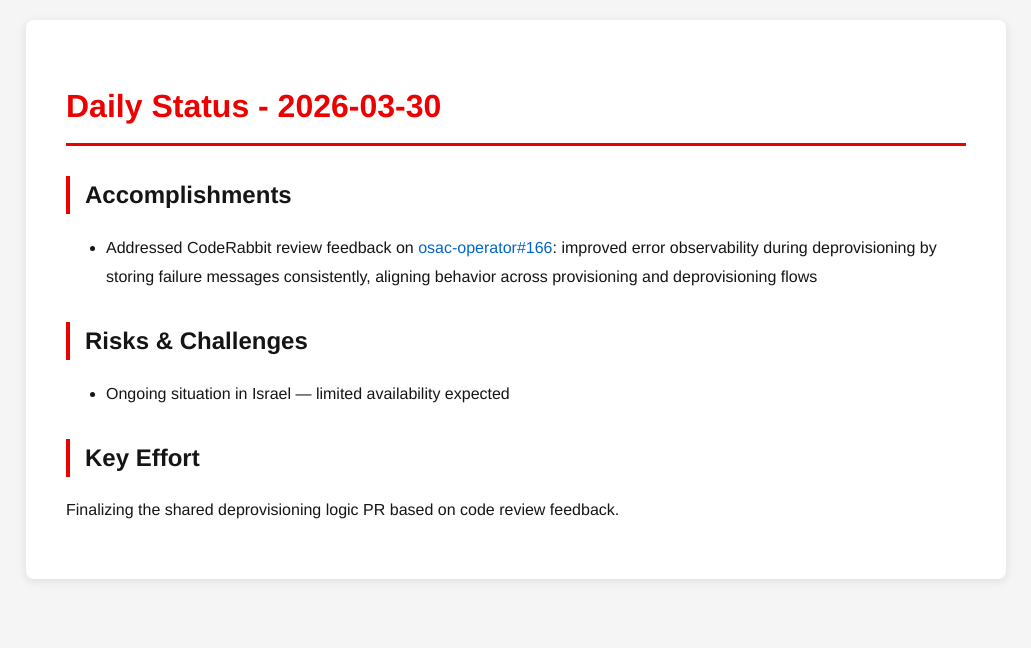
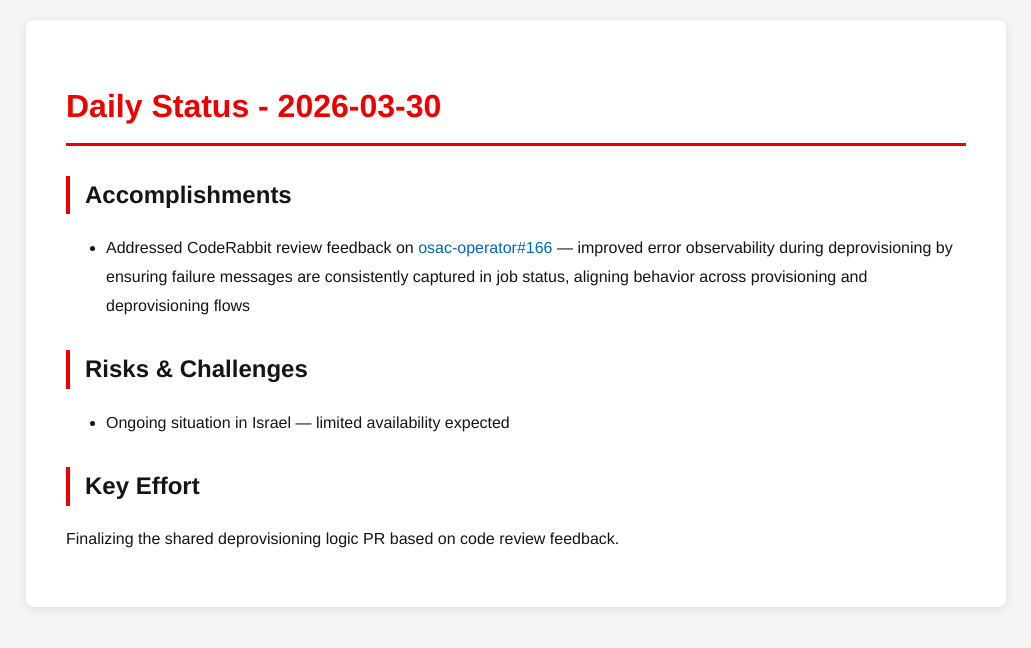
Before and after one commit to tzvatot/daily-status, a Jekyll site: the page built from 2026-03-30.md, in a window 1280 px wide. Shown: the top 648 px of the page, without its empty margins (124-1155 px from the left). Built offline with Jekyll 4.4.1, drawn with Linux system fonts in a browser that asks for light colours.

Commit message:
Daily status update - 2026-03-30

```diff
--- a/2026-03-30.md
+++ b/2026-03-30.md
@@ -7,7 +7,7 @@ date: 2026-03-30
 # Daily Status - 2026-03-30
 
 ## Accomplishments
-- Addressed CodeRabbit review feedback on [osac-operator#166](https://github.com/osac-project/osac-operator/pull/166): improved error observability during deprovisioning by storing failure messages consistently, aligning behavior across provisioning and deprovisioning flows
+- Addressed CodeRabbit review feedback on [osac-operator#166](https://github.com/osac-project/osac-operator/pull/166) — improved error observability during deprovisioning by ensuring failure messages are consistently captured in job status, aligning behavior across provisioning and deprovisioning flows
 
 ## Risks & Challenges
 - Ongoing situation in Israel — limited availability expected
```
